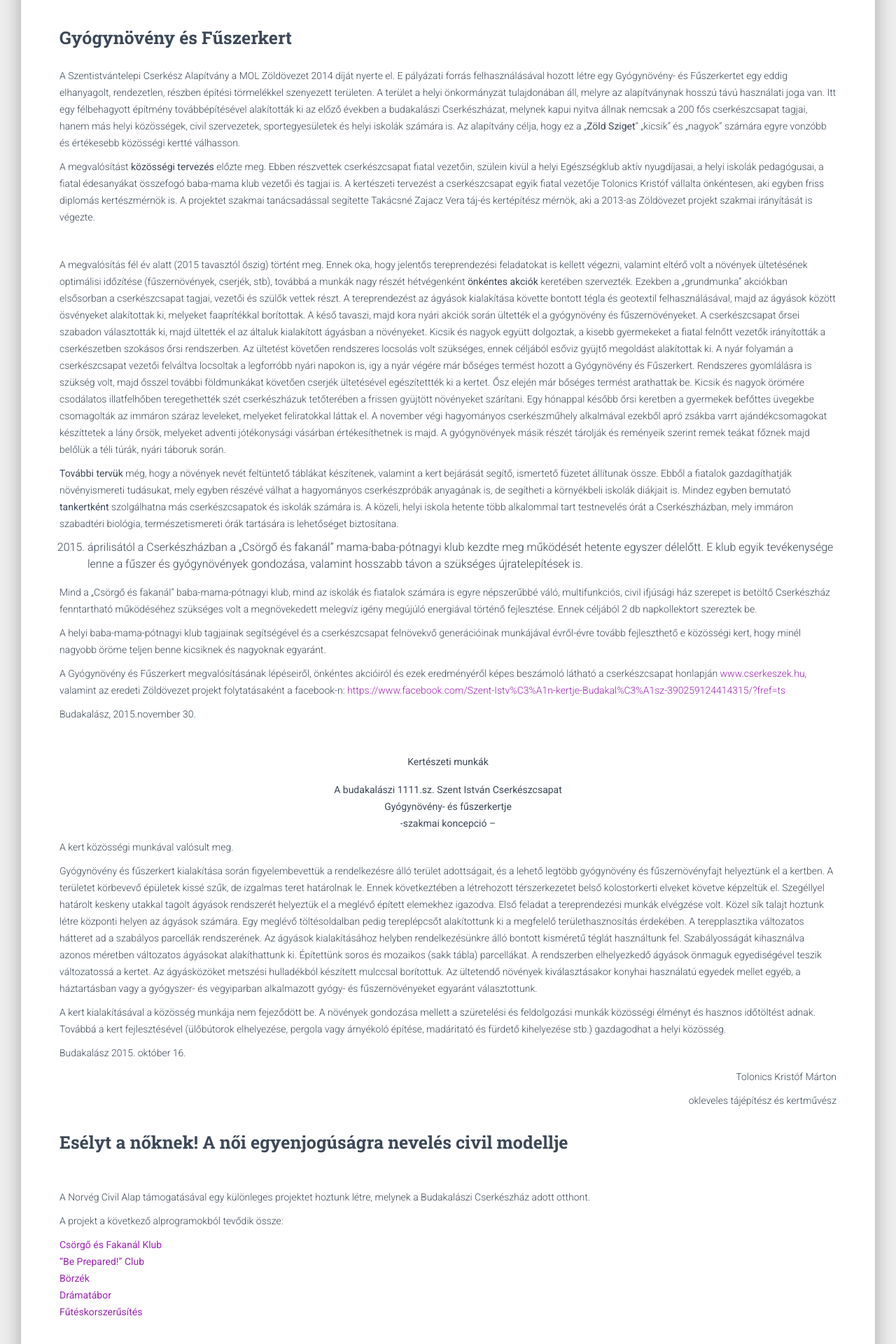
After one commit to pmihaly/cserkweb, a Django app: page /rolunk/ in a window 1280 px wide. The commit adds this page. Shown: the part 1598-3518 px from the top of the page at 70% size. Run offline with Django 3.2, Linux system fonts and the light colour scheme; some libraries are stand-ins or nearby versions.

Commit message:
Rólunk oldal

```diff
--- /dev/null
+++ b/about/templates/about/about_us.html
@@ -0,0 +1,259 @@
+{% extends 'base.html' %}
+{% block title %}Rólunk{% endblock %}
+{% block cover-image-url %}http://www.cserkeszek.hu/wp-content/uploads/2017/10/cropped-IMG_9776.jpg{% endblock %}
+{% block content %}
+<h1 class="title">Rólunk</h1>
+<p>Az 1995-ben alapított Szentistvántelepi Cserkész Alapítvány a község egyik legaktívabb civil szervezeteként működteti
+    Budakalász cserkészcsapatát, melynek taglétszáma eléri a 200 főt.
+
+    Célunk, hogy a község fiataljai (elsősorban a 8-18 éves korosztály) számára tartalmas nevelő, oktató valamint
+    szórakoztató jellegű, a fizikai és mentális egészséget megőrző időtöltést biztosítsunk az egész év során.</p>
+
+<h2 class="title">Projektjeink</h2>
+<p>Több nagy feladatba vágtuk a fejszénket, melyekre büszkék vagyunk.</p>
+
+<h3 class="title">Szent István Kertje</h3>
+<p>A budakalászi 140 fős cserkészcsapat 2006. évben egy 5 méter magas kerítéssel határolt grundot épített, melyet a
+    helyi önkormányzat 2012-ben átépített egy másik területre, amely egy mélyen fekvő, elhanyagolt, „hasznavehetetlen”
+    része volt a településnek.<br />
+    A füves focipályaként szolgáló grund környezetének parkosítását kezdeményezte a Szentistvántelepi Cserkész
+    Alapítvány az önkormányzattal együttműködve.</p>
+<p>A közösségi tervezésbe, majd a közösségi megvalósításba a cserkészcsapaton kívül bekapcsolódott a hely iskola,
+    különböző generációkat megmozgató helyi civil szervezetek és közösségek (Egészségklub, Védegylet, „grundosok”,
+    „garázsbrigád”, stb.) , helyi lakosok, valamint számos helyi vállalkozó. A projekt célja volt, hogy fiatalok számára
+    is vonzó közpark jöjjön létre, mely egyben oktató célzattal bemutatja azokat a fafajtákat és növényi társulásokat,
+    melyek az iskolai oktatási tananyagban szerepelnek.</p>
+<p>A tereprendezés, szemétgyűjtés után a négy hónapon át tartó közösségi parképítési akciók során 500 cserje, 50 fa
+    került kiültetésre a 6113m2 nagyságú közparkban. A részben feltöltött területen a projekt másik célja volt egy vizes
+    élőhely, mocsári társulást bemutató tó „megmentése”, valamint vizet kedvelő növények telepítése. A „Tündérkert”
+    génmegőrző program mintájára a cserkészcsapat 13 őrse a Kárpát medencében őshonos 13 különböző gyümölcsfát is
+    elültetett. A fiatalok megvalósíthatták terveiket, így a park szélén található aszfaltcsíkon szabadtéri játékokat
+    festettek fel, valamint szabadtéri tornapályát építettek közösen. A kültéri elemek választásánál fontos szempont
+    volt, hogy azok a fiatalok kétkezi munkájával megépíthetőek és számukra is vonzóak legyenek, így 6 db gabion típusú
+    padot és 3 db szemetes ládát állítottak fel. Az elültetett fák tövében ismertető táblákat helyeztek el, a park
+    szélén terepfutásra alkalmas futóösvényt alakítottak ki, valamint további 400nm–es területet füvesítettek a „kicsik
+    focipályája” számára.</p>
+<p>Mindezek eredményeképp „Szent István kertje” nemcsak a szabadidős természetközeli kikapcsolódást, sportolást
+    segítheti igen széles korosztály számára, hanem a helyi iskola terveinek megfelelően kiválóan megfelel szabadtéri
+    testnevelés és biológia órák helyszíneként is.</p>
+<p><a title="Szent István kertje"
+        href="https://www.facebook.com/pages/Szent-Istv%C3%A1n-kertje-Budakal%C3%A1sz/390259124414315" target="_blank"
+        rel="noopener noreferrer">Facebook oldal</a></p>
+<p><strong>Zöldövezet- díj</strong> <strong>2014</strong> :</p>
+<p>A MOL minden évben kiválasztja a nyertes zöldövezet pályázók közül a legjobban sikerült projektet és ezt a Zöldövezet
+    díjjal jutalmazza. 2014-ben alapítványunk projektje részesült ebben az elismerésben.</p>
+<p><a
+        href="http://molzoldovezet.hu/zoldovezeti-dij/szentistvantelepi-cserkesz-alapitvany">http://molzoldovezet.hu/zoldovezeti-dij/szentistvantelepi-cserkesz-alapitvany</a>
+</p>
+<p>A helyi televízió tudósítása<br />
+    <iframe src="//www.youtube.com/embed/Z6N2cCtV82c" width="420" height="315" frameborder="0"
+        allowfullscreen="allowfullscreen"></iframe></p>
+
+
+<h3 class="title">Gyógynövény és Fűszerkert</h3>
+
+<p>A Szentistvántelepi Cserkész Alapítvány a MOL Zöldövezet 2014 díját nyerte el. E pályázati forrás felhasználásával
+    hozott létre egy Gyógynövény- és Fűszerkertet egy eddig elhanyagolt, rendezetlen, részben építési törmelékkel
+    szenyezett területen. A terület a helyi önkormányzat tulajdonában áll, melyre az alapítványnak hosszú távú
+    használati joga van. Itt egy félbehagyott építmény továbbépítésével alakították ki az előző években a budakalászi
+    Cserkészházat, melynek kapui nyitva állnak nemcsak a 200 fős cserkészcsapat tagjai, hanem más helyi közösségek,
+    civil szervezetek, sportegyesületek és helyi iskolák számára is. Az alapítvány célja, hogy ez a „<strong>Zöld
+        Sziget</strong>” „kicsik” és „nagyok” számára egyre vonzóbb és értékesebb közösségi kertté válhasson.</p>
+<p>A megvalósítást <strong>közösségi tervezés</strong> előzte meg. Ebben részvettek cserkészcsapat fiatal vezetőin,
+    szülein kivül a helyi Egészségklub aktív nyugdíjasai, a helyi iskolák pedagógusai, a fiatal édesanyákat összefogó
+    baba-mama klub vezetői és tagjai is. A kertészeti tervezést a cserkészcsapat egyik fiatal vezetője Tolonics Kristóf
+    vállalta önkéntesen, aki egyben friss diplomás kertészmérnök is. A projektet szakmai tanácsadással segítette
+    Takácsné Zajacz Vera táj-és kertépítész mérnök, aki a 2013-as Zöldövezet projekt szakmai irányítását is végezte.</p>
+<p>&nbsp;</p>
+<p>A megvalósítás fél év alatt (2015 tavasztól őszig) történt meg. Ennek oka, hogy jelentős tereprendezési feladatokat
+    is kellett végezni, valamint eltérő volt a növények ültetésének optimálisi időzítése (fűszernövények, cserjék, stb),
+    továbbá a munkák nagy részét hétvégenként <strong>önkéntes akciók</strong> keretében szervezték. Ezekben a
+    „grundmunka” akciókban elsősorban a cserkészcsapat tagjai, vezetői és szülők vettek részt. A tereprendezést az
+    ágyások kialakítása követte bontott tégla és geotextil felhasználásával, majd az ágyások között ösvényeket
+    alakítottak ki, melyeket faaprítékkal borítottak. A késő tavaszi, majd kora nyári akciók során ültették el a
+    gyógynövény és fűszernövényeket. A cserkészcsapat őrsei szabadon választották ki, majd ültették el az általuk
+    kialakított ágyásban a növényeket. Kicsik és nagyok együtt dolgoztak, a kisebb gyermekeket a fiatal felnőtt vezetők
+    irányították a cserkészetben szokásos őrsi rendszerben. Az ültetést követően rendszeres locsolás volt szükséges,
+    ennek céljából esőviz gyüjtő megoldást alakítottak ki. A nyár folyamán a cserkészcsapat vezetői felváltva locsoltak
+    a legforróbb nyári napokon is, igy a nyár végére már bőséges termést hozott a Gyógynövény és Fűszerkert. Rendszeres
+    gyomlálásra is szükség volt, majd ősszel további földmunkákat követően cserjék ültetésével egészítettték ki a
+    kertet. Ősz elején már bőséges termést arathattak be. Kicsik és nagyok örömére csodálatos illatfelhőben
+    teregethették szét cserkészházuk tetőterében a frissen gyüjtött növényeket szárítani. Egy hónappal később őrsi
+    keretben a gyermekek befőttes üvegekbe csomagolták az immáron száraz leveleket, melyeket feliratokkal láttak el. A
+    november végi hagyományos cserkészműhely alkalmával ezekből apró zsákba varrt ajándékcsomagokat készíttetek a lány
+    őrsök, melyeket adventi jótékonysági vásárban értékesíthetnek is majd. A gyógynövények másik részét tárolják és
+    reményeik szerint remek teákat főznek majd belőlük a téli túrák, nyári táboruk során.</p>
+<p><strong>További tervük</strong> még, hogy a növények nevét feltüntető táblákat készítenek, valamint a kert bejárását
+    segítő, ismertető füzetet állítunak össze. Ebből a fiatalok gazdagíthatják növényismereti tudásukat, mely egyben
+    részévé válhat a hagyományos cserkészpróbák anyagának is, de segítheti a környékbeli iskolák diákjait is. Mindez
+    egyben bemutató <strong>tankertként</strong> szolgálhatna más cserkészcsapatok és iskolák számára is. A közeli,
+    helyi iskola hetente több alkalommal tart testnevelés órát a Cserkészházban, mely immáron szabadtéri biológia,
+    természetismereti órák tartására is lehetőséget biztosítana.</p>
+<ol start="2015">
+    <li>áprilisától a Cserkészházban a „Csörgő és fakanál” mama-baba-pótnagyi klub kezdte meg működését hetente egyszer
+        délelőtt. E klub egyik tevékenysége lenne a fűszer és gyógynövények gondozása, valamint hosszabb távon a
+        szükséges újratelepítések is.</li>
+</ol>
+<p>Mind a „Csörgő és fakanál” baba-mama-pótnagyi klub, mind az iskolák és fiatalok számára is egyre népszerűbbé váló,
+    multifunkciós, civil ifjúsági ház szerepet is betöltő Cserkészház fenntartható működéséhez szükséges volt a
+    megnövekedett melegvíz igény megújúló energiával történő fejlesztése. Ennek céljából 2 db napkollektort szereztek
+    be.</p>
+<p>A helyi baba-mama-pótnagyi klub tagjainak segítségével és a cserkészcsapat felnövekvő generációinak munkájával
+    évről-évre tovább fejleszthető e közösségi kert, hogy minél nagyobb öröme teljen benne kicsiknek és nagyoknak
+    egyaránt.</p>
+<p>A Gyógynövény és Fűszerkert megvalósításának lépéseiről, önkéntes akcióiról és ezek eredményéről képes beszámoló
+    látható a cserkészcsapat honlapján <a href="http://www.cserkeszek.hu">www.cserkeszek.hu</a>, valamint az eredeti
+    Zöldövezet projekt folytatásaként a facebook-n: <a
+        href="https://www.facebook.com/Szent-Istv%C3%A1n-kertje-Budakal%C3%A1sz-390259124414315/?fref=ts">https://www.facebook.com/Szent-Istv%C3%A1n-kertje-Budakal%C3%A1sz-390259124414315/?fref=ts</a>
+</p>
+<p>Budakalász, 2015.november 30.</p>
+<p>&nbsp;</p>
+<blockquote>
+    <p style="text-align: center;"><strong>Kertészeti munkák</strong></p>
+</blockquote>
+<p style="text-align: center;"><strong>A budakalászi 1111.sz. Szent István Cserkészcsapat<br />
+    </strong><strong>Gyógynövény- és fűszerkertje<br />
+    </strong><strong>-szakmai koncepció &#8211;</strong></p>
+<p>A kert közösségi munkával valósult meg.</p>
+<p>Gyógynövény és fűszerkert kialakítása során figyelembevettük a rendelkezésre álló terület adottságait, és a lehető
+    legtöbb gyógynövény és fűszernövényfajt helyeztünk el a kertben. A területet körbevevő épületek kissé szűk, de
+    izgalmas teret határolnak le. Ennek következtében a létrehozott térszerkezetet belső kolostorkerti elveket követve
+    képzeltük el. Szegéllyel határolt keskeny utakkal tagolt ágyások rendszerét helyeztük el a meglévő épített elemekhez
+    igazodva. Első feladat a tereprendezési munkák elvégzése volt. Közel sík talajt hoztunk létre központi helyen az
+    ágyások számára. Egy meglévő töltésoldalban pedig tereplépcsőt alakítottunk ki a megfelelő területhasznosítás
+    érdekében. A terepplasztika változatos hátteret ad a szabályos parcellák rendszerének. Az ágyások kialakításához
+    helyben rendelkezésünkre álló bontott kisméretű téglát használtunk fel. Szabályosságát kihasználva azonos méretben
+    változatos ágyásokat alakíthattunk ki. Építettünk soros és mozaikos (sakk tábla) parcellákat. A rendszerben
+    elhelyezkedő ágyások önmaguk egyediségével teszik változatossá a kertet. Az ágyásközöket metszési hulladékból
+    készített mulccsal borítottuk. Az ültetendő növények kiválasztásakor konyhai használatú egyedek mellet egyéb, a
+    háztartásban vagy a gyógyszer- és vegyiparban alkalmazott gyógy- és fűszernövényeket egyaránt választottunk.</p>
+<p>A kert kialakításával a közösség munkája nem fejeződött be. A növények gondozása mellett a szüretelési és
+    feldolgozási munkák közösségi élményt és hasznos időtöltést adnak. Továbbá a kert fejlesztésével (ülőbútorok
+    elhelyezése, pergola vagy árnyékoló építése, madáritató és fürdető kihelyezése stb.) gazdagodhat a helyi közösség.
+</p>
+<p>Budakalász 2015. október 16.</p>
+<p style="text-align: right;"> Tolonics Kristóf Márton</p>
+<p style="text-align: right;">okleveles tájépítész és kertművész</p>
+
+
+<h3 class="title">Esélyt a nőknek! A női egyenjogúságra nevelés civil modellje</h3>
+
+<img src="http://www.cserkeszek.hu/wp-content/uploads/2015/11/logok-800x500.jpg" width="0" height="0"
+    style="width:0;height:0;" data-pin-description="A Norv&eacute;g Civil Alap t&aacute;mogat&aacute;s&aacute;val egy
+k&uuml;l&ouml;nleges projektet hoztunk l&eacute;tre, melynek a Budakal&aacute;szi Cserk&eacute;szh&aacute;z adott
+otthont. A projekt a k&ouml;vetkező alprogramokb&oacute;l tevődik &ouml;ssze: Cs&ouml;rgő &eacute;s Fakan&aacute;l Klub
+&quot;Be Prepared!&quot; Club B&ouml;rz&eacute;k Dr&aacute;mat&aacute;bor..." alt="" />
+
+<p>A Norvég Civil Alap támogatásával egy különleges projektet hoztunk létre, melynek a Budakalászi Cserkészház adott
+    otthont.</p>
+<p>A projekt a következő alprogramokból tevődik össze:</p>
+<p><strong><a
+            href="http://www.cserkeszek.hu/projektjeink/eselyt-a-noknek-a-noi-egyenjogusagra-neveles-civil-modellje/csorgo-es-fakanal-klub/">Csörgő
+            és Fakanál Klub<br />
+        </a></strong><strong><a
+            href="http://www.cserkeszek.hu/projektjeink/eselyt-a-noknek-a-noi-egyenjogusagra-neveles-civil-modellje/be-prepared-club/">&#8220;Be
+            Prepared!&#8221; Club<br />
+        </a></strong><strong><a
+            href="http://www.cserkeszek.hu/projektjeink/eselyt-a-noknek-a-noi-egyenjogusagra-neveles-civil-modellje/borzek/">Börzék<br />
+        </a></strong><strong><a
+            href="http://www.cserkeszek.hu/projektjeink/eselyt-a-noknek-a-noi-egyenjogusagra-neveles-civil-modellje/dramatabor/">Drámatábor<br />
+        </a></strong><strong style="line-height: 1.5;"><a
+            href="http://www.cserkeszek.hu/projektjeink/eselyt-a-noknek-a-noi-egyenjogusagra-neveles-civil-modellje/futeskorszerusites/">Fűtéskorszerűsítés</a></strong>
+</p>
+<p>&nbsp;</p>
+<p><a href="http://www.norvegcivilalap.hu/">http://www.norvegcivilalap.hu/<br />
+    </a><a href="http://okotars.hu/">http://okotars.hu/<br />
+    </a><a href="http://www.demnet.hu/hu/">http://www.demnet.hu/hu/<br />
+    </a><a href="http://www.karpatokalapitvany.hu/">http://www.karpatokalapitvany.hu/<br />
+    </a><a href="http://autonomia.hu/hu">http://autonomia.hu/hu</a></p>
+<p><a href="http://www.cserkeszek.hu/wp-content/uploads/2015/11/logok.jpg"><img
+            class="aligncenter size-medium wp-image-148639"
+            src="http://www.cserkeszek.hu/wp-content/uploads/2015/11/logok-300x188.jpg" alt="logok" width="300"
+            height="188" data-wp-pid="148639"
+            srcset="http://www.cserkeszek.hu/wp-content/uploads/2015/11/logok-300x188.jpg 300w, http://www.cserkeszek.hu/wp-content/uploads/2015/11/logok-1024x640.jpg 1024w, http://www.cserkeszek.hu/wp-content/uploads/2015/11/logok-800x500.jpg 800w, http://www.cserkeszek.hu/wp-content/uploads/2015/11/logok.jpg 1280w"
+            sizes="(max-width: 300px) 100vw, 300px" /></a></p>
+
+
+<h3 class="title">Család a jövő! – Ad Absurdum estek</h3>
+
+<h2> 2018.06.22. </h2>
+
+
+
+<figure class="wp-block-image"><img
+        src="http://www.cserkeszek.hu/wp-content/uploads/2019/05/60351452_1283370805144309_721042455432003584_n.jpg"
+        alt="" class="img-fluid wp-image-149636"
+        srcset="http://www.cserkeszek.hu/wp-content/uploads/2019/05/60351452_1283370805144309_721042455432003584_n.jpg 960w, http://www.cserkeszek.hu/wp-content/uploads/2019/05/60351452_1283370805144309_721042455432003584_n-300x200.jpg 300w, http://www.cserkeszek.hu/wp-content/uploads/2019/05/60351452_1283370805144309_721042455432003584_n-768x512.jpg 768w, http://www.cserkeszek.hu/wp-content/uploads/2019/05/60351452_1283370805144309_721042455432003584_n-800x533.jpg 800w, http://www.cserkeszek.hu/wp-content/uploads/2019/05/60351452_1283370805144309_721042455432003584_n-600x400.jpg 600w"
+        sizes="(max-width: 960px) 100vw, 960px" /></figure>
+
+
+
+<h2> 2018.09.07. </h2>
+
+
+
+<figure class="wp-block-image"><img
+        src="http://www.cserkeszek.hu/wp-content/uploads/2019/05/60296409_364747744146575_6159219836766388224_n.jpg"
+        alt="" class="img-fluid wp-image-149637"
+        srcset="http://www.cserkeszek.hu/wp-content/uploads/2019/05/60296409_364747744146575_6159219836766388224_n.jpg 960w, http://www.cserkeszek.hu/wp-content/uploads/2019/05/60296409_364747744146575_6159219836766388224_n-300x200.jpg 300w, http://www.cserkeszek.hu/wp-content/uploads/2019/05/60296409_364747744146575_6159219836766388224_n-768x513.jpg 768w, http://www.cserkeszek.hu/wp-content/uploads/2019/05/60296409_364747744146575_6159219836766388224_n-800x534.jpg 800w, http://www.cserkeszek.hu/wp-content/uploads/2019/05/60296409_364747744146575_6159219836766388224_n-600x401.jpg 600w"
+        sizes="(max-width: 960px) 100vw, 960px" /></figure>
+
+
+
+<figure class="wp-block-image"><img
+        src="http://www.cserkeszek.hu/wp-content/uploads/2019/05/60405664_2030176017104780_1598436370571853824_n.jpg"
+        alt="" class="img-fluid wp-image-149638"
+        srcset="http://www.cserkeszek.hu/wp-content/uploads/2019/05/60405664_2030176017104780_1598436370571853824_n.jpg 960w, http://www.cserkeszek.hu/wp-content/uploads/2019/05/60405664_2030176017104780_1598436370571853824_n-300x200.jpg 300w, http://www.cserkeszek.hu/wp-content/uploads/2019/05/60405664_2030176017104780_1598436370571853824_n-768x513.jpg 768w, http://www.cserkeszek.hu/wp-content/uploads/2019/05/60405664_2030176017104780_1598436370571853824_n-800x534.jpg 800w, http://www.cserkeszek.hu/wp-content/uploads/2019/05/60405664_2030176017104780_1598436370571853824_n-600x401.jpg 600w"
+        sizes="(max-width: 960px) 100vw, 960px" /></figure>
+
+
+
+<h2> 2018.10.31. </h2>
+
+
+
+<figure class="wp-block-image"><img
+        src="http://www.cserkeszek.hu/wp-content/uploads/2019/05/60216642_426419667922602_3518405932931350528_n.jpg"
+        alt="" class="img-fluid wp-image-149641"
+        srcset="http://www.cserkeszek.hu/wp-content/uploads/2019/05/60216642_426419667922602_3518405932931350528_n.jpg 960w, http://www.cserkeszek.hu/wp-content/uploads/2019/05/60216642_426419667922602_3518405932931350528_n-300x200.jpg 300w, http://www.cserkeszek.hu/wp-content/uploads/2019/05/60216642_426419667922602_3518405932931350528_n-768x512.jpg 768w, http://www.cserkeszek.hu/wp-content/uploads/2019/05/60216642_426419667922602_3518405932931350528_n-800x533.jpg 800w, http://www.cserkeszek.hu/wp-content/uploads/2019/05/60216642_426419667922602_3518405932931350528_n-600x400.jpg 600w"
+        sizes="(max-width: 960px) 100vw, 960px" /></figure>
+
+
+
+<figure class="wp-block-image"><img
+        src="http://www.cserkeszek.hu/wp-content/uploads/2019/05/60239677_347148479271060_7865259659387469824_n.jpg"
+        alt="" class="img-fluid wp-image-149642"
+        srcset="http://www.cserkeszek.hu/wp-content/uploads/2019/05/60239677_347148479271060_7865259659387469824_n.jpg 960w, http://www.cserkeszek.hu/wp-content/uploads/2019/05/60239677_347148479271060_7865259659387469824_n-300x200.jpg 300w, http://www.cserkeszek.hu/wp-content/uploads/2019/05/60239677_347148479271060_7865259659387469824_n-768x512.jpg 768w, http://www.cserkeszek.hu/wp-content/uploads/2019/05/60239677_347148479271060_7865259659387469824_n-800x533.jpg 800w, http://www.cserkeszek.hu/wp-content/uploads/2019/05/60239677_347148479271060_7865259659387469824_n-600x400.jpg 600w"
+        sizes="(max-width: 960px) 100vw, 960px" /></figure>
+
+
+
+<h2> 2019.02.02. </h2>
+
+
+
+<figure class="wp-block-image"><img
+        src="http://www.cserkeszek.hu/wp-content/uploads/2019/05/60128723_393719217901146_6965553565238558720_n-1024x683.jpg"
+        alt="" class="img-fluid wp-image-149643"
+        srcset="http://www.cserkeszek.hu/wp-content/uploads/2019/05/60128723_393719217901146_6965553565238558720_n-1024x683.jpg 1024w, http://www.cserkeszek.hu/wp-content/uploads/2019/05/60128723_393719217901146_6965553565238558720_n-300x200.jpg 300w, http://www.cserkeszek.hu/wp-content/uploads/2019/05/60128723_393719217901146_6965553565238558720_n-768x512.jpg 768w, http://www.cserkeszek.hu/wp-content/uploads/2019/05/60128723_393719217901146_6965553565238558720_n-800x534.jpg 800w, http://www.cserkeszek.hu/wp-content/uploads/2019/05/60128723_393719217901146_6965553565238558720_n-600x400.jpg 600w"
+        sizes="(max-width: 1024px) 100vw, 1024px" /></figure>
+
+
+
+<figure class="wp-block-image"><img
+        src="http://www.cserkeszek.hu/wp-content/uploads/2019/05/60467240_660172291098707_226846085081989120_n-1024x683.jpg"
+        alt="" class="img-fluid wp-image-149644"
+        srcset="http://www.cserkeszek.hu/wp-content/uploads/2019/05/60467240_660172291098707_226846085081989120_n-1024x683.jpg 1024w, http://www.cserkeszek.hu/wp-content/uploads/2019/05/60467240_660172291098707_226846085081989120_n-300x200.jpg 300w, http://www.cserkeszek.hu/wp-content/uploads/2019/05/60467240_660172291098707_226846085081989120_n-768x512.jpg 768w, http://www.cserkeszek.hu/wp-content/uploads/2019/05/60467240_660172291098707_226846085081989120_n-800x534.jpg 800w, http://www.cserkeszek.hu/wp-content/uploads/2019/05/60467240_660172291098707_226846085081989120_n-600x400.jpg 600w"
+        sizes="(max-width: 1024px) 100vw, 1024px" /></figure>
+
+
+
+<h2> 2019.02.08. </h2>
+
+
+
+<figure class="wp-block-image"><img src="http://www.cserkeszek.hu/wp-content/uploads/2019/05/carni_edited-1024x680.jpg"
+        alt="" class="img-fluid wp-image-149646"
+        srcset="http://www.cserkeszek.hu/wp-content/uploads/2019/05/carni_edited-1024x680.jpg 1024w, http://www.cserkeszek.hu/wp-content/uploads/2019/05/carni_edited-300x199.jpg 300w, http://www.cserkeszek.hu/wp-content/uploads/2019/05/carni_edited-768x510.jpg 768w, http://www.cserkeszek.hu/wp-content/uploads/2019/05/carni_edited-800x531.jpg 800w, http://www.cserkeszek.hu/wp-content/uploads/2019/05/carni_edited-600x399.jpg 600w"
+        sizes="(max-width: 1024px) 100vw, 1024px" /></figure>
+{% endblock %}
--- a/about/urls.py
+++ b/about/urls.py
@@ -1,7 +1,10 @@
 from django.urls import path
 
-from .views import Homepage
+from .views import Homepage, AboutUs
 
 app_name = "about"
 
-urlpatterns = [path("", Homepage.as_view(), name="homepage")]
+urlpatterns = [
+    path("", Homepage.as_view(), name="homepage"),
+    path("rolunk/", AboutUs.as_view(), name="about_us"),
+]
--- a/about/views.py
+++ b/about/views.py
@@ -6,3 +6,7 @@ from django.views.generic.base import TemplateView
 
 class Homepage(TemplateView):
     template_name = "about/homepage.html"
+
+
+class AboutUs(TemplateView):
+    template_name = "about/about_us.html"
--- a/cserkweb/templates/base.html
+++ b/cserkweb/templates/base.html
@@ -21,8 +21,10 @@
     <div class="page-header header-filter" data-parallax="true"
         style="background-image: url('{% block cover-image-url %}{% endblock %}');"></div>
     <div class="main main-raised">
-        {% block content %}
-        {% endblock %}
+        <div class="container">
+            {% block content %}
+            {% endblock %}
+        </div>
     </div>
 
     {% include 'footer.html' %}
```
